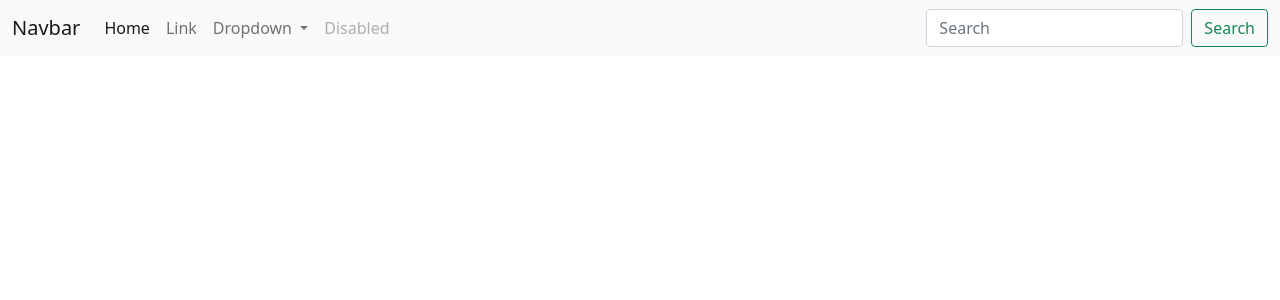
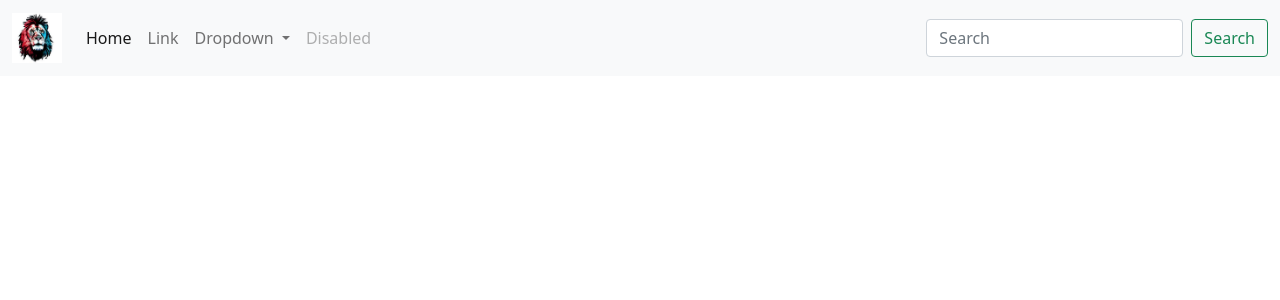
Before and after one commit to mustafacavusoglu/end2end-FASTAPI, a Python web app: template backend/templates/shared/base.html in a window 1280 px wide. Shown: the top 300 px of the page. Run offline with Jinja, Linux system fonts and the light colour scheme; the template is opened without the code that fills it, so the values that code supplies are empty.

Commit message:
static files added

```diff
--- a/backend/main.py
+++ b/backend/main.py
@@ -1,15 +1,21 @@
 from fastapi import FastAPI
 from core.config import settings
+from fastapi.staticfiles import StaticFiles
 from apis.general_pages.route_homepage import general_pages_router
 
 
 def include_router(app):
 	app.include_router(general_pages_router)
 
+def configure_static(app):
+	app.mount("/static",StaticFiles(directory="static"),name="static")
+
+
 
 def start_application():
 	app = FastAPI(title=settings.PROJECT_NAME,version=settings.PROJECT_VERSION)
 	include_router(app)
+	configure_static(app)
 	return app
 
 
--- a/backend/requirements.txt
+++ b/backend/requirements.txt
@@ -4,3 +4,6 @@ uvicorn
 
 #for template  #new
 jinja2
+
+#for static files
+aiofiles
--- a/backend/templates/components/navbar.html
+++ b/backend/templates/components/navbar.html
@@ -1,6 +1,8 @@
 <nav class="navbar navbar-expand-lg navbar-light bg-light">
     <div class="container-fluid">
-      <a class="navbar-brand" href="#">Navbar</a>
+      <a class="navbar-brand" href="#">
+        <img src="{{ url_for('static', path='images/lion.png') }}" alt="" width="50" height="50">
+      </a>
       <button class="navbar-toggler" type="button" data-bs-toggle="collapse" data-bs-target="#navbarSupportedContent" aria-controls="navbarSupportedContent" aria-expanded="false" aria-label="Toggle navigation">
         <span class="navbar-toggler-icon"></span>
       </button>
```
Also changed, not shown: backend/static/images/lion.png (added), backend/static/images/logo.png (added), 1 other file.
